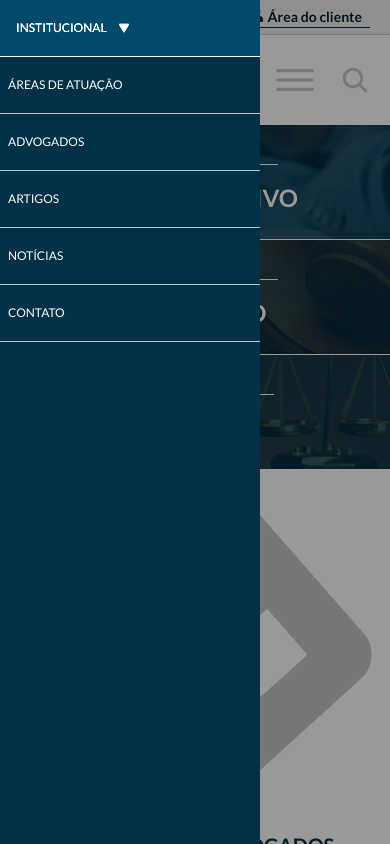
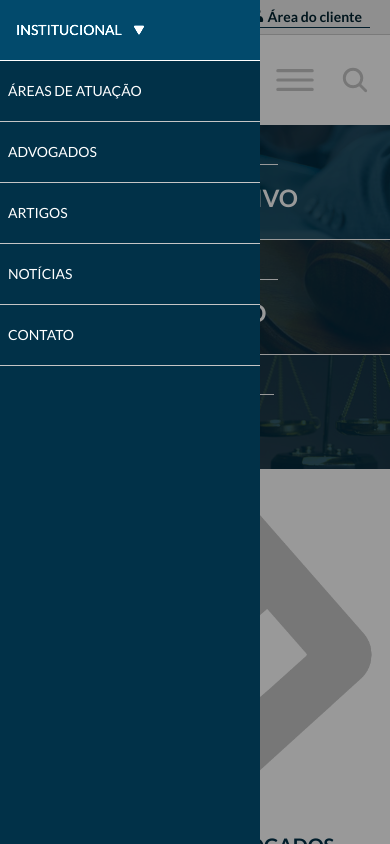
Before and after one commit to Dougladmo/Template-foz-next, a Next.js app: page / in a window 390 px wide. Both pictures are taken after a click on the icon 295 px from the left and 80 px from the top of the page. Shown: the top 844 px of the page. Built offline with nearby package versions, Linux system fonts and the light colour scheme.

Commit message:
tamanho da fonte offcanvas aumentada

```diff
--- a/src/components/Layout/Header/Dropdowns/OffCanvasDropdown.tsx
+++ b/src/components/Layout/Header/Dropdowns/OffCanvasDropdown.tsx
@@ -19,7 +19,7 @@ const OffCanvasDropdown = ({ title, items }: OffCanvasDropdownProps) => {
 
                 <button
                     onClick={() => setIsOpen(!isOpen)}
-                    className={`text-xs uppercase flex items-center gap-3 py-5 w-full pl-2 hover:translate-x-2 transition duration-500 ${isOpen && 'translate-x-2'}`}
+                    className={`text-sm uppercase flex items-center gap-3 py-5 w-full pl-2 hover:translate-x-2 transition duration-500 ${isOpen && 'translate-x-2'}`}
                 >
                     {title}
                     {isOpen ? <BsTriangleFill size={10} className='triangle-up' /> : <BsTriangleFill size={10} className='triangle-down rotate-180' />}
--- a/src/components/Layout/Header/OffCanvas.tsx
+++ b/src/components/Layout/Header/OffCanvas.tsx
@@ -5,7 +5,7 @@ import OffCanvasDropdown from './Dropdowns/OffCanvasDropdown'
 const OffCanvas = () => {
     return (
         <div className='fixed left-0 z-30 bg-blue-800 w-2/3 h-screen lg:hidden'>
-            <ul className='text-white text-xs uppercase flex flex-col'>
+            <ul className='text-white text-sm uppercase flex flex-col'>
                 <li>
                     <OffCanvasDropdown title='institucional' items={['xd', 'b', 'c']} />
                 </li>
```
